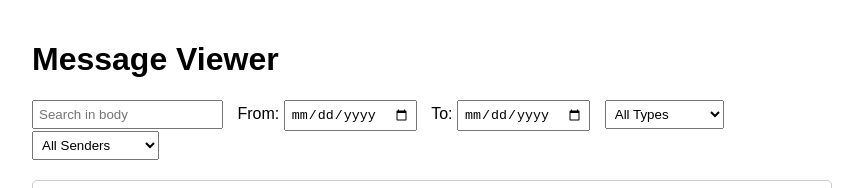
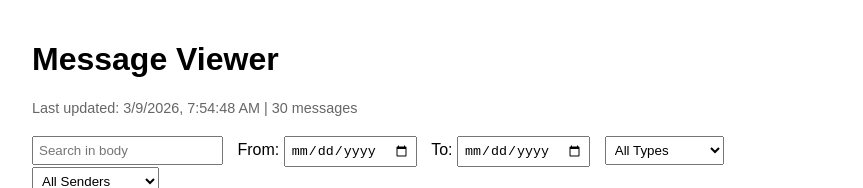
Before and after one commit to chrousto/Thriller, a website: page index.html in a window 1280 px wide. Shown: the top 188 px of the page, without its empty margins (208-1071 px from the left). Drawn offline with Linux system fonts and the light colour scheme; grey boxes are pictures that could not be loaded.

Commit message:
Versioning

```diff
--- a/index.html
+++ b/index.html
@@ -8,6 +8,7 @@
 </head>
 <body>
     <h1>Message Viewer</h1>
+    <div id="version"></div>
     <div class="search">
         <input type="text" id="searchText" placeholder="Search in body">
         <label for="searchDate">From:</label>
--- a/script.js
+++ b/script.js
@@ -7,6 +7,18 @@ async function loadData() {
     filteredMessages = [...messages];
     populateSenders();
     displayMessages();
+}
+
+async function loadVersion() {
+    try {
+        const response = await fetch('version.json');
+        const version = await response.json();
+        const versionDiv = document.getElementById('version');
+        const date = new Date(version.lastUpdated);
+        versionDiv.textContent = `Last updated: ${date.toLocaleString()} | ${version.messageCount} messages`;
+    } catch (e) {
+        console.warn('Could not load version info');
+    }
 }
 
 function populateSenders() {
@@ -160,5 +172,7 @@ document.getElementById('searchDate').addEventListener('change', filterMessages)
 document.getElementById('searchDateEnd').addEventListener('change', filterMessages);
 document.getElementById('searchType').addEventListener('change', filterMessages);
 document.getElementById('searchSender').addEventListener('change', filterMessages);
+document.getElementById('searchDateEnd').addEventListener('change', filterMessages);
 
+loadVersion();
 loadData();
--- a/style.css
+++ b/style.css
@@ -3,6 +3,12 @@ body {
     max-width: 800px;
     margin: 0 auto;
     padding: 20px;
+}
+
+#version {
+    font-size: 0.9em;
+    color: #666;
+    margin-bottom: 20px;
 }
 
 .search {
--- /dev/null
+++ b/version.json
@@ -0,0 +1,4 @@
+{
+  "lastUpdated": "2026-03-09T07:54:48.594Z",
+  "messageCount": 30
+}
```
Also changed, not shown: scraper.js (+7 -1 lines), .github/workflows/scrape.yml, README.md.
